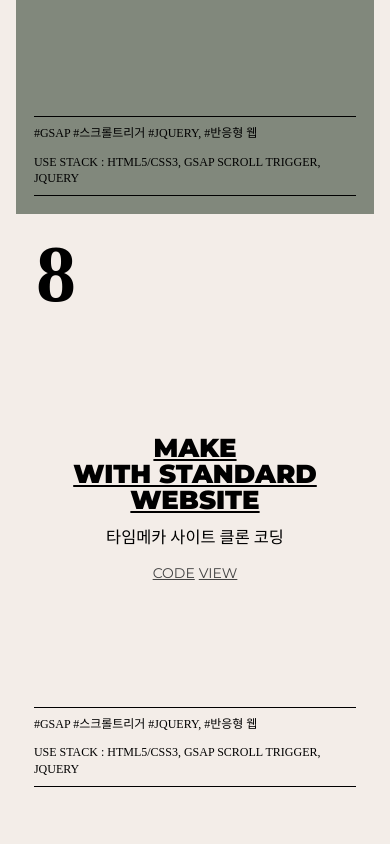
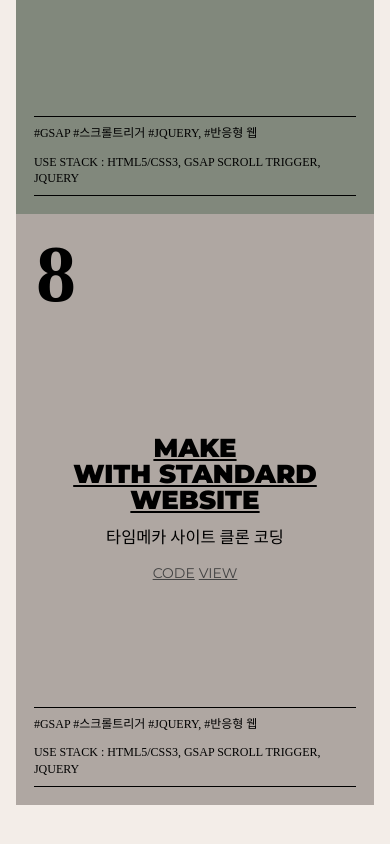
Before and after one commit to leeinwha/ReactPortfolio, a React (Create React App) app: page / in a window 390 px wide. Shown: the part 6463-7307 px from the top of the page. Built offline with nearby package versions, Linux system fonts and the light colour scheme; a small style sheet from the web is missing; a web font is replaced by a local one.

Commit message:
Update _site.scss

```diff
--- a/src/assets/scss/section/_site.scss
+++ b/src/assets/scss/section/_site.scss
@@ -96,6 +96,14 @@
             top: 280px;
         }
       }
+      &.s8 {
+        background-color: var(--subBg400);
+        top: 320px;
+
+        @media (max-width: 800px){
+            top: 300px;
+        }
+      }
 
       .num {
         font-size: 5vw;
```
